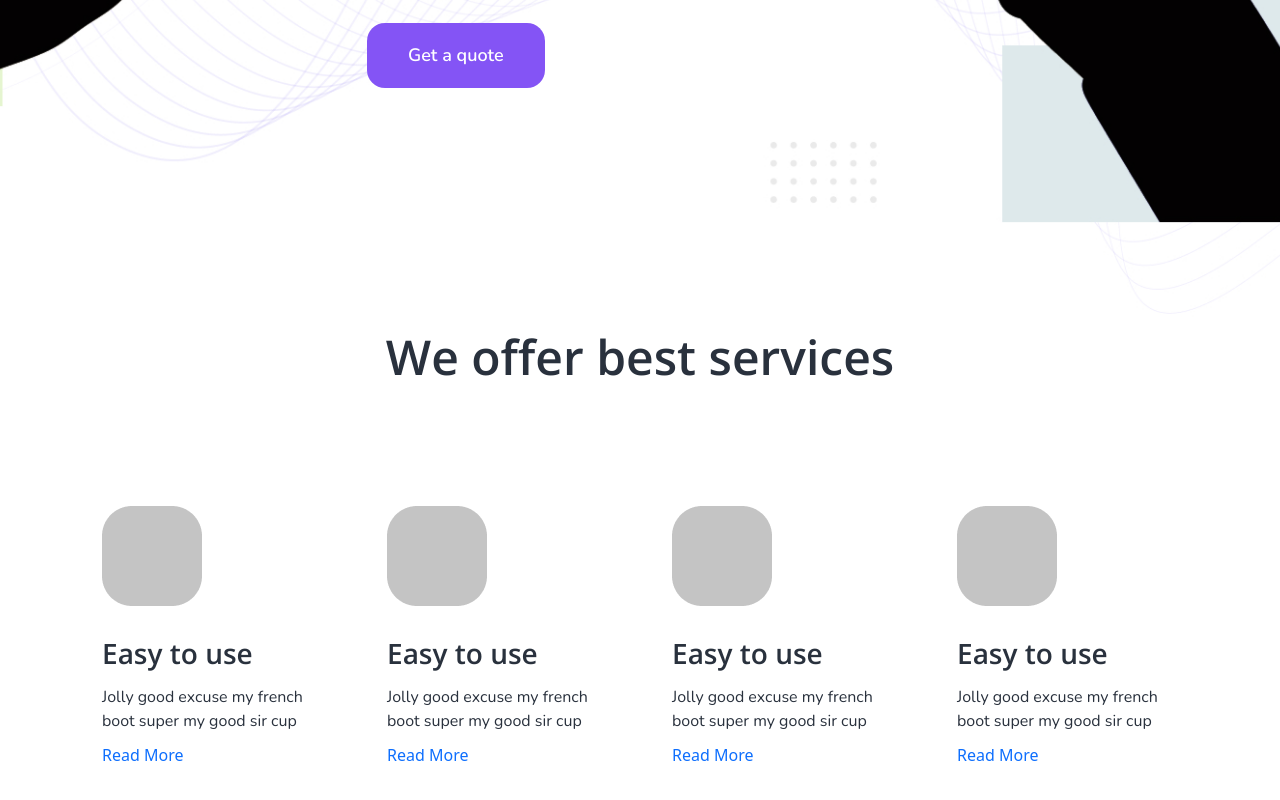
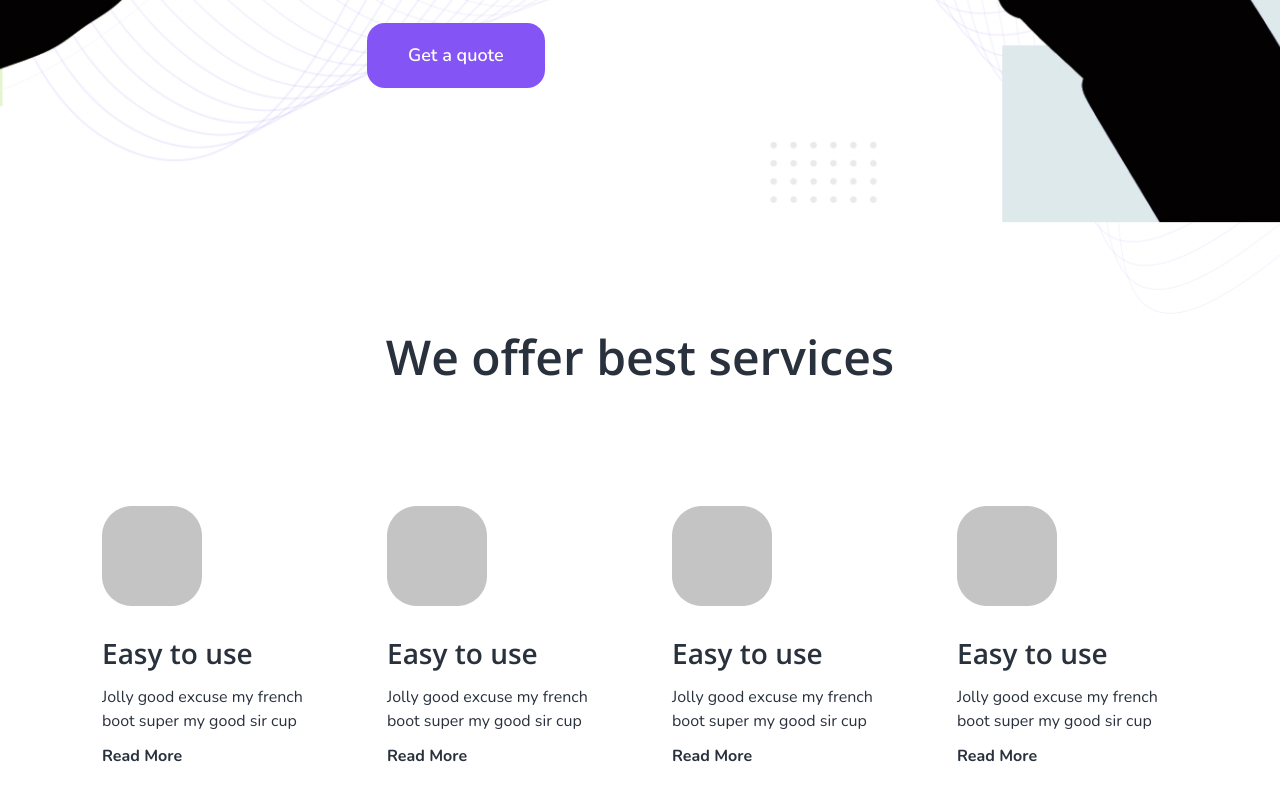
Before and after one commit to MD-Sabbir-Hosain-Rafi99/HW_14_Inovate, a plain HTML site: page index.html in a window 1280 px wide. Shown: the part 541-1341 px from the top of the page. Drawn offline with nearby package versions, Linux system fonts and the light colour scheme.

Commit message:
Services Part Update

```diff
--- a/css/style.css
+++ b/css/style.css
@@ -115,4 +115,10 @@ p {
   padding-top: 20px;
   padding-bottom: 10px;
 }
+.seviceCard a{
+  font-size: 16px;
+  font-family: "Nunito", serif;
+  font-weight: bold;
+  color: #29313d;
+}
 /* Services Part Section End */
```
